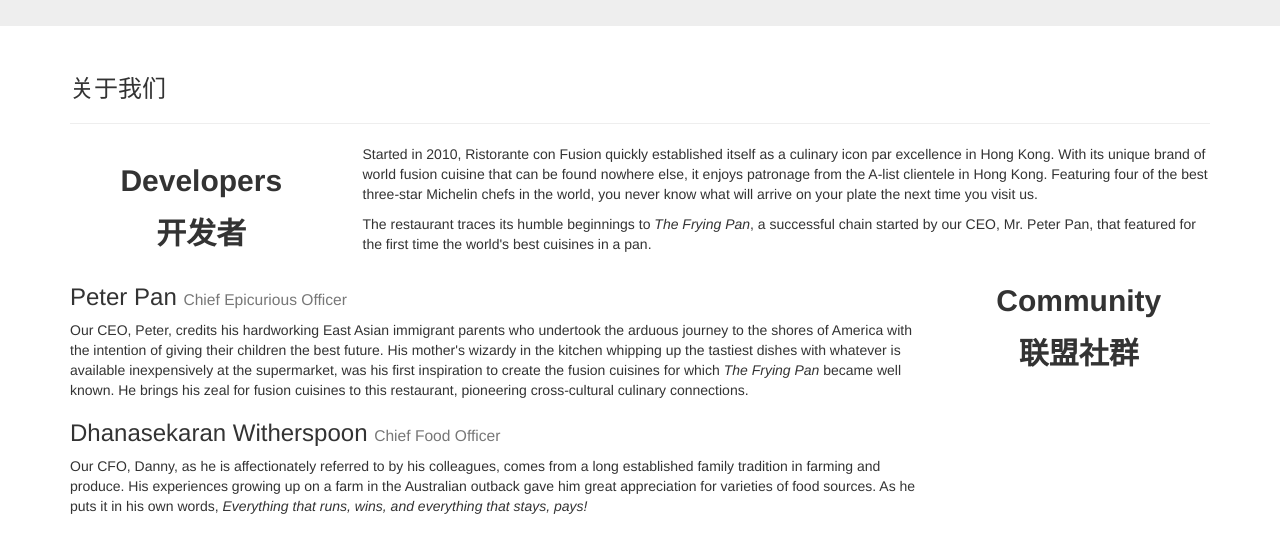
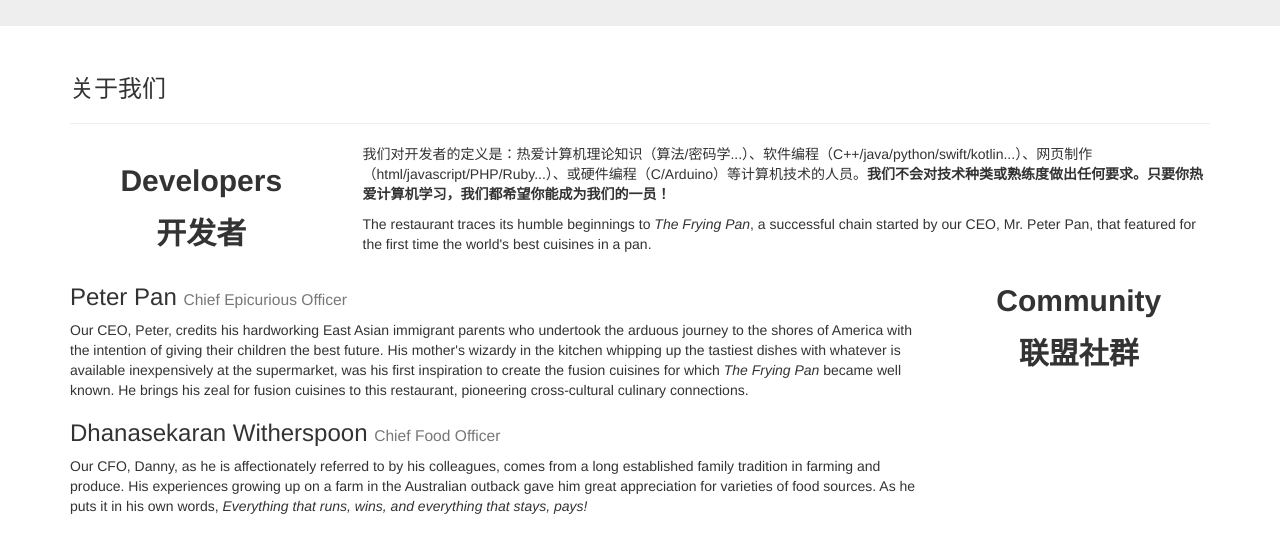
Before and after one commit to bruceyyu/bruceyyu.github.io, a plain HTML site: page HHDC/index.html in a window 1280 px wide. Shown: the part 235-768 px from the top of the page. Drawn offline with nearby package versions, Linux system fonts and the light colour scheme.

Commit message:
Update index.html

```diff
--- a/HHDC/index.html
+++ b/HHDC/index.html
@@ -55,7 +55,7 @@
                 <h2 align=center><b>开发者</b></h2>
 						</div>
         		<div class="col-xs-12 col-md-9">
-                <p>Started in 2010, Ristorante con Fusion quickly established itself as a culinary icon par excellence in Hong Kong. With its unique brand of world fusion cuisine that can be found nowhere else, it enjoys patronage from the A-list clientele in Hong Kong.  Featuring four of the best three-star Michelin chefs in the world, you never know what will arrive on your plate the next time you visit us.</p>
+                <p>我们对开发者的定义是：热爱计算机理论知识（算法/密码学...）、软件编程（C++/java/python/swift/kotlin...）、网页制作（html/javascript/PHP/Ruby...）、或硬件编程（C/Arduino）等计算机技术的人员。<b>我们不会对技术种类或熟练度做出任何要求。只要你热爱计算机学习，我们都希望你能成为我们的一员！</b></p>
                 <p>The restaurant traces its humble beginnings to <em>The Frying Pan</em>, a successful chain started by our CEO, Mr. Peter Pan, that featured for the first time the world's best cuisines in a pan.</p>
 						</div>
         </div>
```
